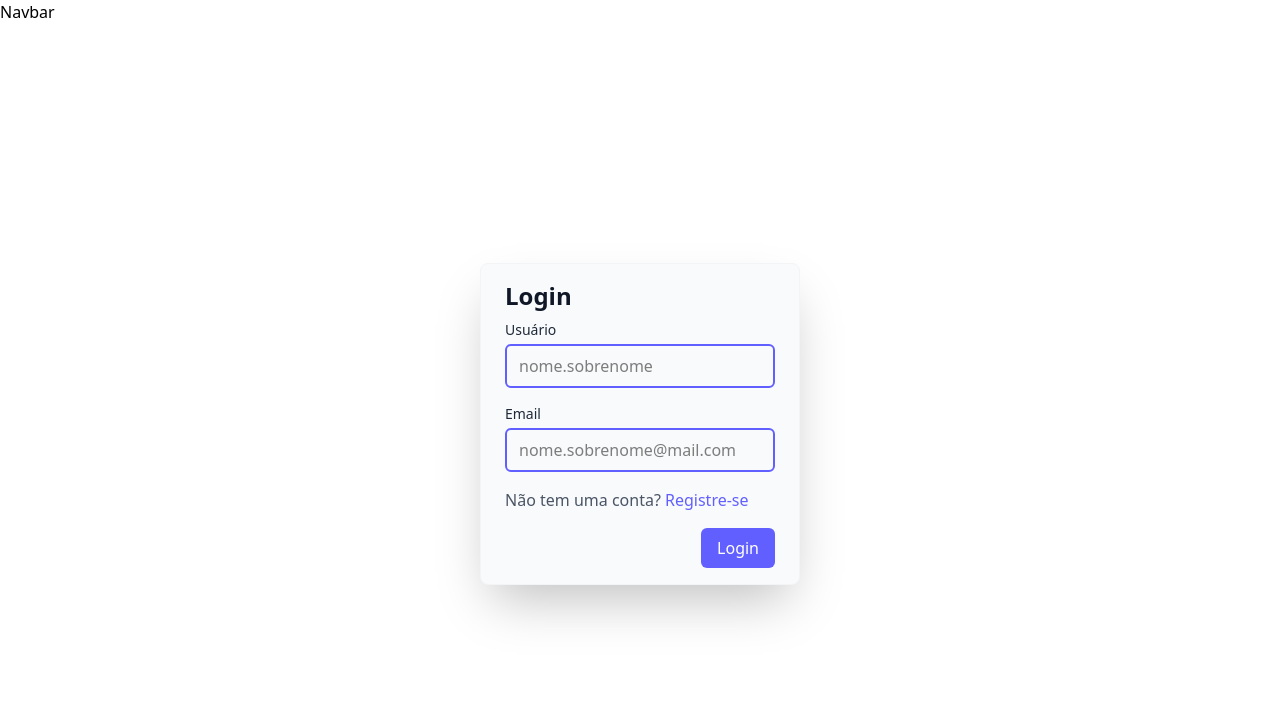
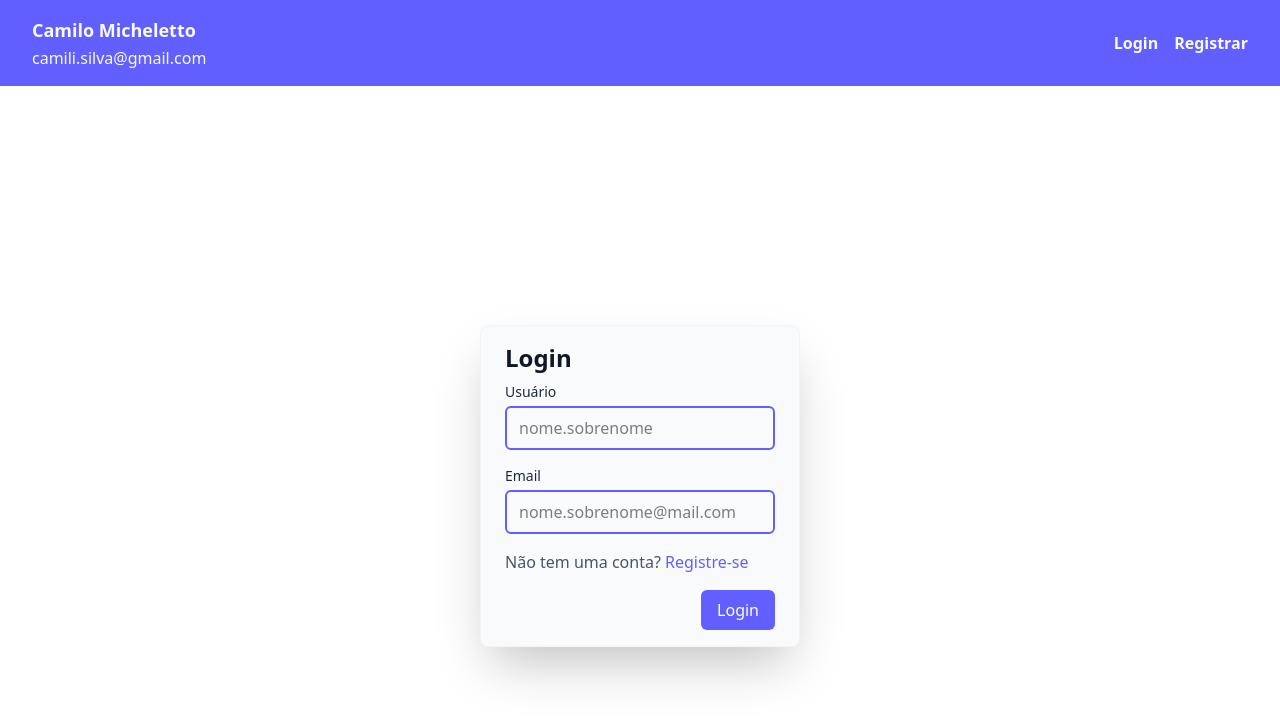
Before and after one commit to Allyhere/access-control-cp, a React app: page / in a window 1280 px wide. Shown: the top 720 px of the page. Built offline with nearby package versions, Linux system fonts and the light colour scheme; the HTML template or start-up script is replaced by a standard one.

Commit message:
feat: implementa estilos no navbar

```diff
--- a/src/components/Navbar.tsx
+++ b/src/components/Navbar.tsx
@@ -1,5 +1,28 @@
+import { Link } from "react-router";
+
 function Navbar() {
-  return <header>Navbar</header>;
+  return (
+    <header className="flex w-full items-center justify-between bg-indigo-500 px-8 py-4 text-gray-50">
+      <div className="grid gap-0.5">
+        <h1 className="text-lg font-bold">Camilo Micheletto</h1>
+        <p>camili.silva@gmail.com</p>
+      </div>
+      <nav>
+        <ul className="aline-items-center flex gap-x-4 text-base font-bold">
+          <li>
+            <Link to="/" className="hover:underline">
+              Login
+            </Link>
+          </li>
+          <li>
+            <Link to="/register" className="hover:underline">
+              Registrar
+            </Link>
+          </li>
+        </ul>
+      </nav>
+    </header>
+  );
 }
 
 export { Navbar };
```
